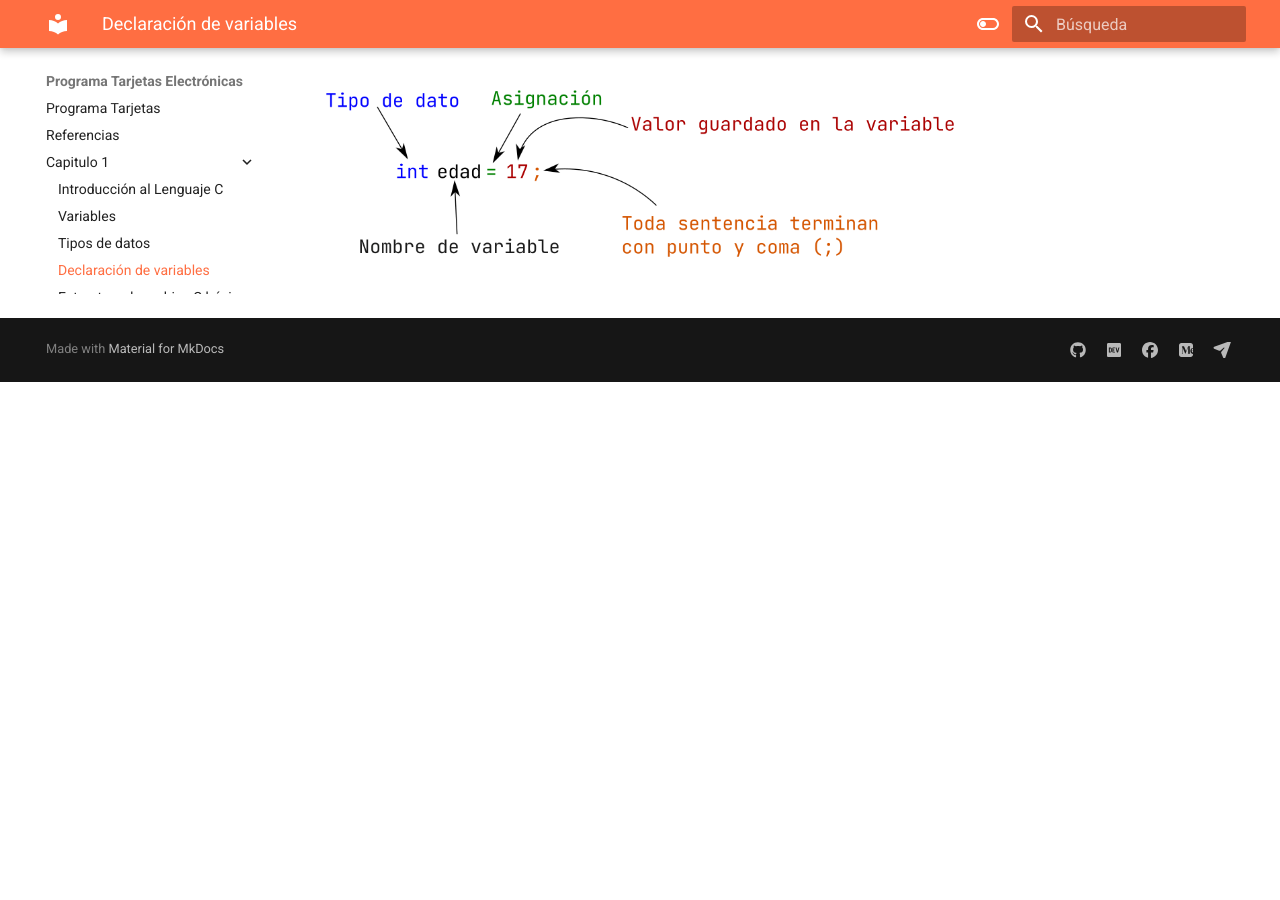
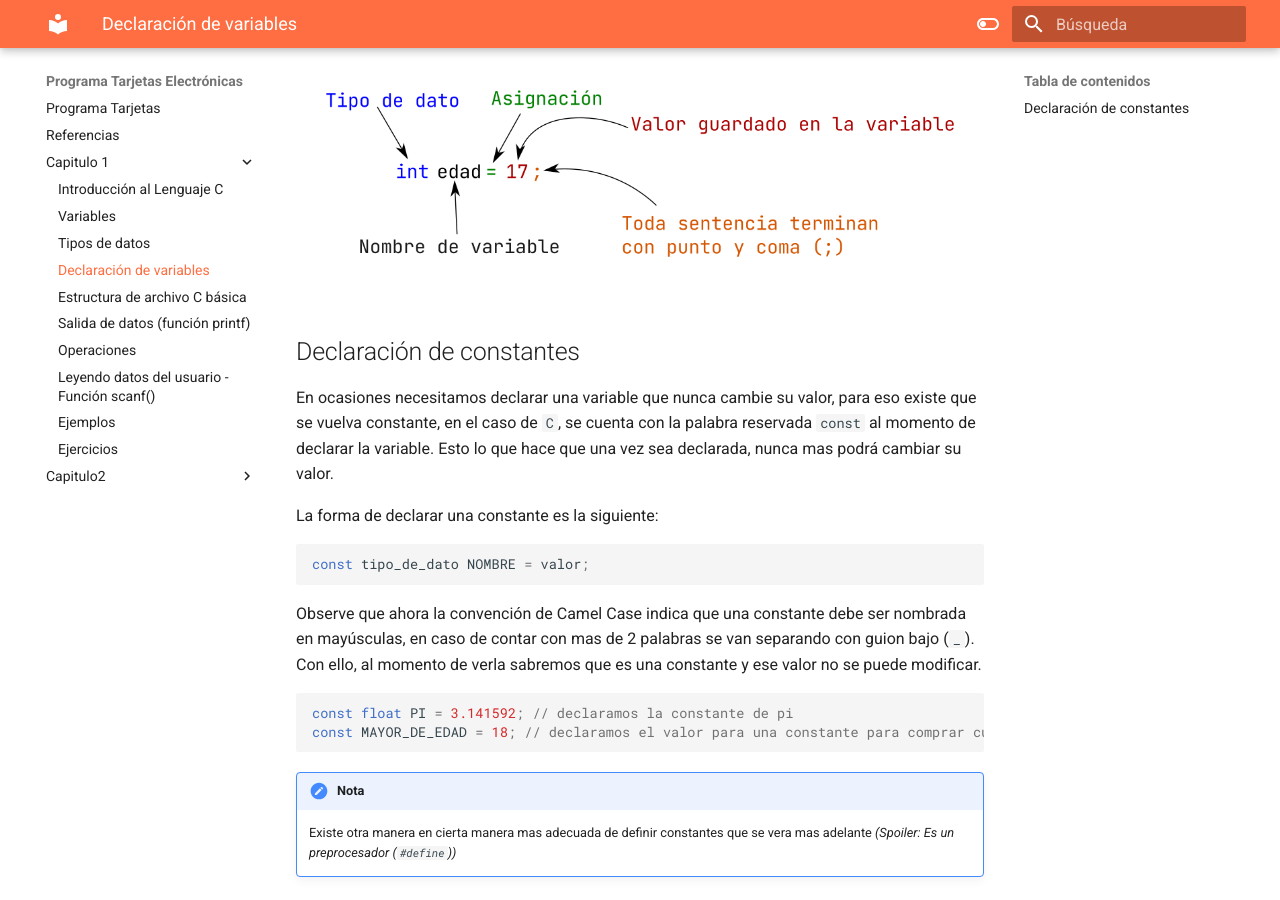
Before and after one commit to jalmx/micro-esp32, an MkDocs documentation site: the page built from docs/Capitulo 1/03_declaracion_de_variables.md, in a window 1280 px wide and 900 px high, scrolled down 556 px. Built offline with MkDocs 1.6.1 and Material for MkDocs 9.7.7, drawn with Linux system fonts in a browser that asks for light colours; before the commit the page ends 938 px from its top, so only the background shows below that.

Commit message:
add: scanf

````diff
--- a/docs/Capitulo 1/03_declaracion_de_variables.md
+++ b/docs/Capitulo 1/03_declaracion_de_variables.md
@@ -29,3 +29,23 @@ int myHex = 0x32; /* notación hexadecimal (0x) */
 A continuación se muestra todas las partes de declaración de variable:
 
 ![como se declara una variable](../assets/tipo_variable.png)
+
+## Declaración de constantes
+
+En ocasiones necesitamos declarar una variable que nunca cambie su valor, para eso existe que se vuelva constante, en el caso de `C`, se cuenta con la palabra reservada `const` al momento de declarar la variable. Esto lo que hace que una vez sea declarada, nunca mas podrá cambiar su valor.
+
+La forma de declarar una constante es la siguiente:
+
+```C
+const tipo_de_dato NOMBRE = valor;
+```
+
+Observe que ahora la convención de Camel Case indica que una constante debe ser nombrada en mayúsculas, en caso de contar con mas de 2 palabras se van separando con guion bajo (`_`). Con ello, al momento de verla sabremos que es una constante y ese valor no se puede modificar.
+
+```C
+const float PI = 3.141592; // declaramos la constante de pi
+const MAYOR_DE_EDAD = 18; // declaramos el valor para una constante para comprar cuando sea mayor de edad, este valor pues nunca cambiara
+```
+
+!!! Nota
+    Existe otra manera en cierta manera mas adecuada de definir constantes que se vera mas adelante *(Spoiler: Es un preprocesador (`#define`))*
````
Also changed, not shown: docs/Capitulo 1/06_operaciones_aritmeticas.md (+2 -0 lines), docs/Capitulo 1/07_.md (deleted, +0 -1 lines), docs/Capitulo 1/07_entrada_datos_scanf.md (added, +20 -0 lines), docs/assets/scanf.png (added), docs/assets/src/scanf.svg (added).
